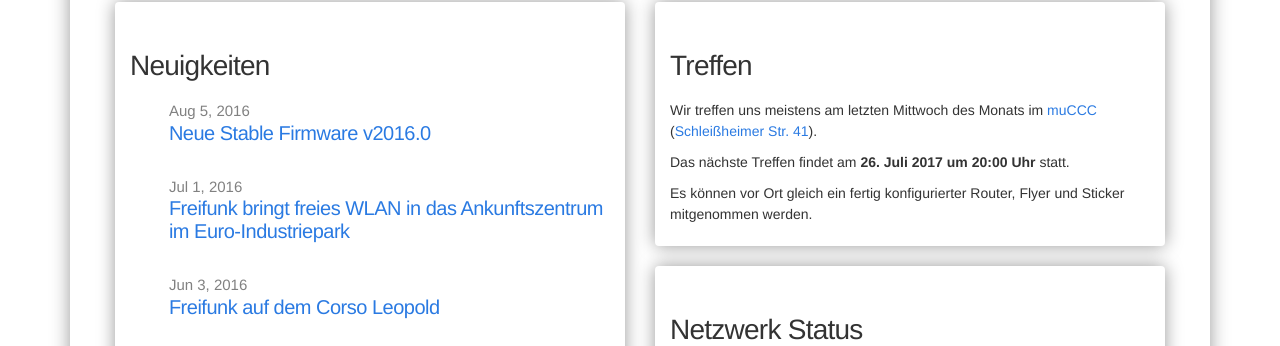
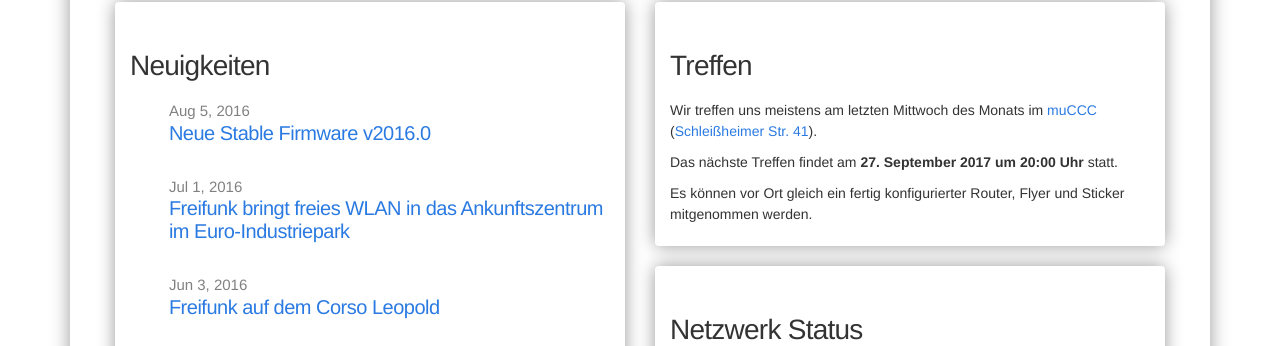
Before and after one commit to freifunkMUC/freifunkmuc.github.io, a Jekyll site: the page built from index.md, in a window 1280 px wide and 1174 px high. Shown: the part 258-604 px from the top of the window. Built offline with Jekyll 4.4.1, drawn with Linux system fonts in a browser that asks for light colours.

Commit message:
Update treffen.md

```diff
--- a/_includes/treffen.md
+++ b/_includes/treffen.md
@@ -2,6 +2,6 @@
 
 Wir treffen uns meistens am letzten Mittwoch des Monats im [muCCC](http://muc.ccc.de) ([Schleißheimer Str. 41](http://osm.org/go/0JAf0IVLh?node=2012031859)).
 
-Das nächste Treffen findet am **26. Juli 2017 um 20:00 Uhr** statt.
+Das nächste Treffen findet am **27. September 2017 um 20:00 Uhr** statt.
 
 Es können vor Ort gleich ein fertig konfigurierter Router, Flyer und Sticker mitgenommen werden.
```
